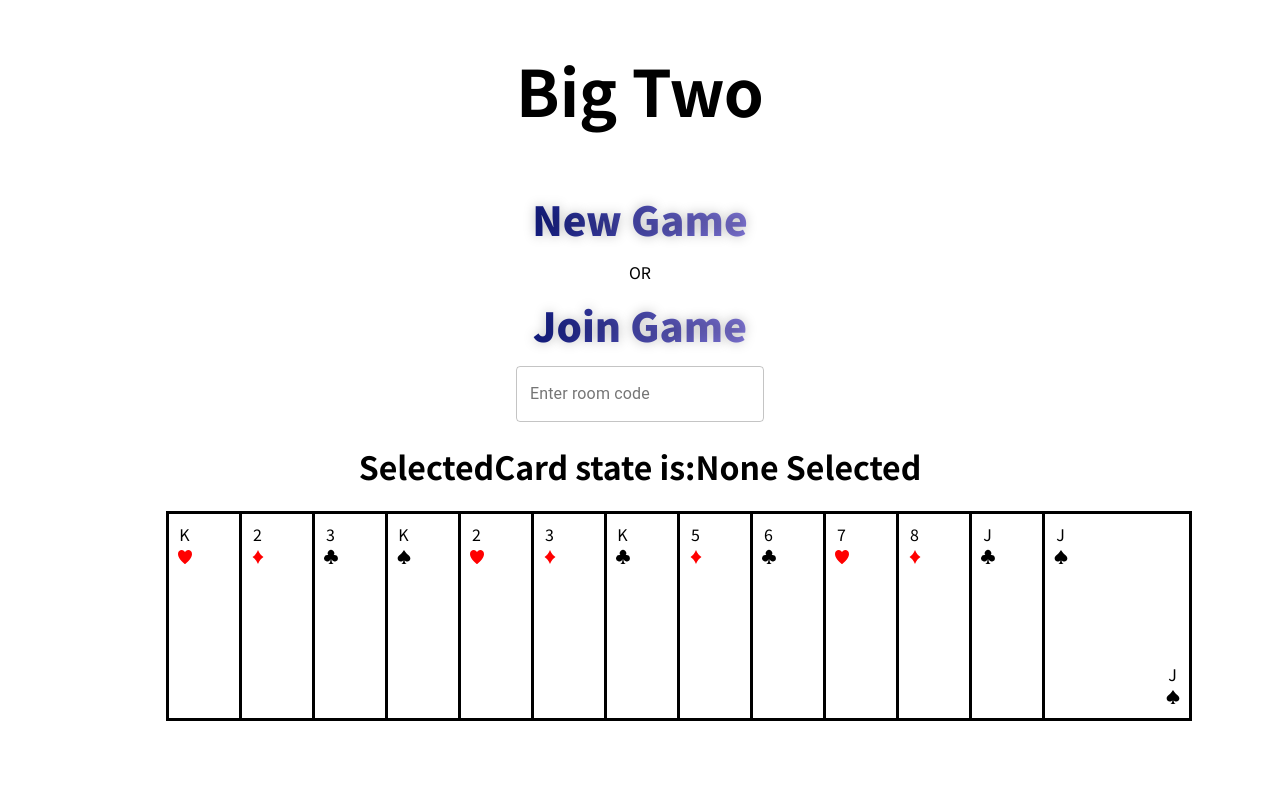
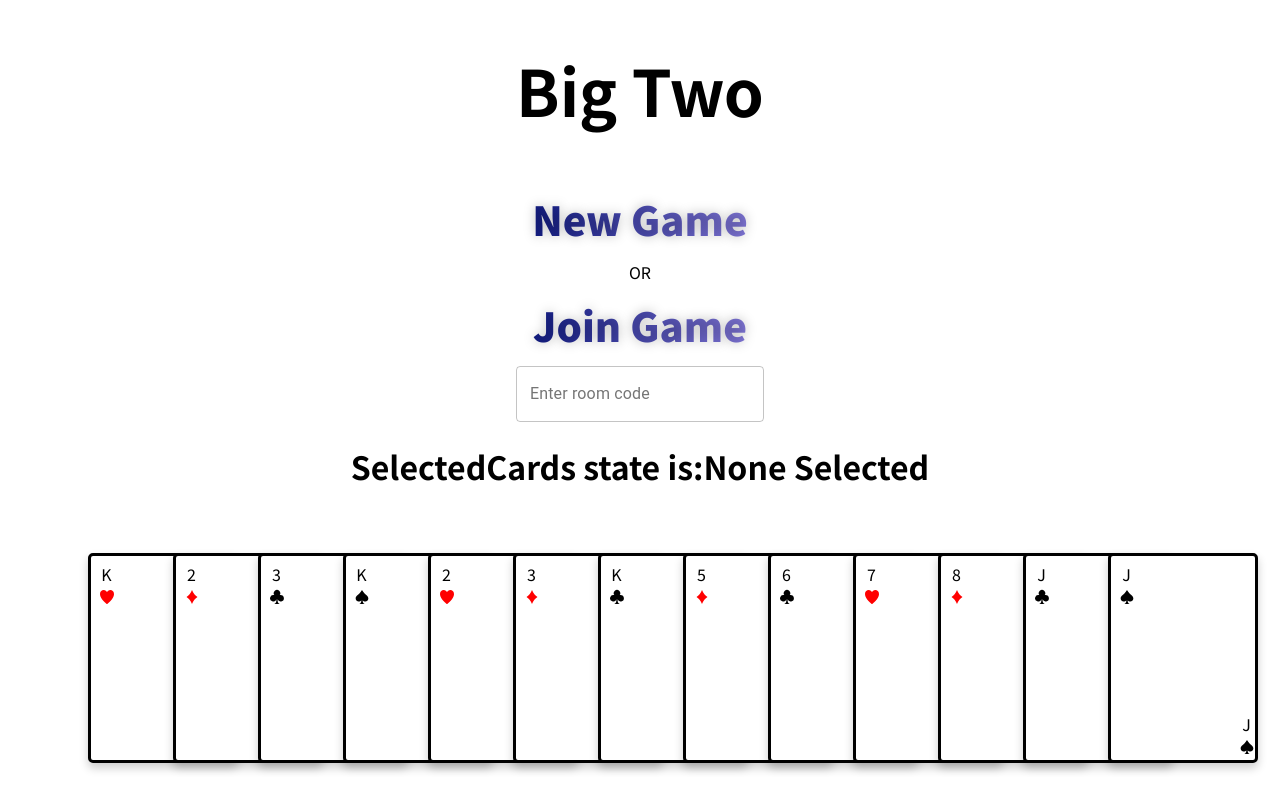
Before and after one commit to MGC3/bigtwo, a React (Create React App) app in the folder frontend/: page / in a window 1280 px wide. Built offline with nearby package versions, Linux system fonts and the light colour scheme.

Commit message:
card css

```diff
--- a/frontend/src/components/Hand.jsx
+++ b/frontend/src/components/Hand.jsx
@@ -36,12 +36,12 @@ export class Hand extends Component {
   render() {
     return (
       <>
-        <h1>
-          SelectedCard state is:
+        <h1 style={{ marginBottom: "64px" }}>
+          SelectedCards state is:
           {this.state.selectedCards.length > 0 &&
             this.state.selectedCards.map((card) => (
               <span>
-                {card.rank} of {card.suit}
+                {card.rank} of {card.suit},{" "}
               </span>
             ))}
           {this.state.selectedCards.length === 0 && "None Selected"}
--- a/frontend/src/css/card.css
+++ b/frontend/src/css/card.css
@@ -2,16 +2,17 @@
   height: 210px;
   width: 150px;
   border: solid;
-  padding: 8px;
+  padding: 6px 0 0 8px;
   box-sizing: border-box;
   position: relative;
   display: flex;
   flex-direction: column;
   align-items: flex-start;
-  margin-right: -77px;
+  margin-right: -65px;
   transition-duration: 0.15s;
   background: #ffffff;
-  z-index: auto;
+  box-shadow: 0px 5px 10px rgba(0, 0, 0, 0.2);
+  border-radius: 5px;
 }
 
 .lower {
```
